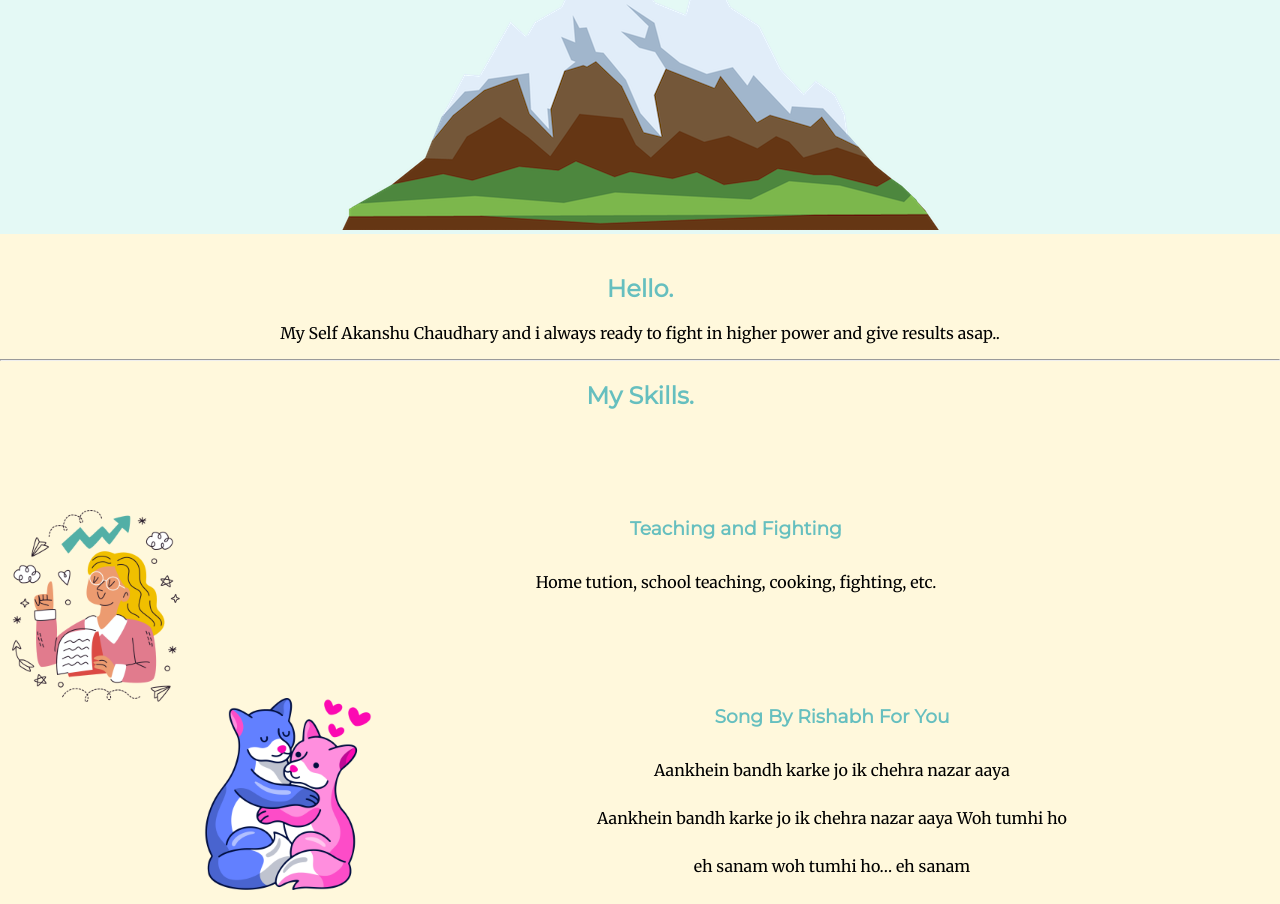
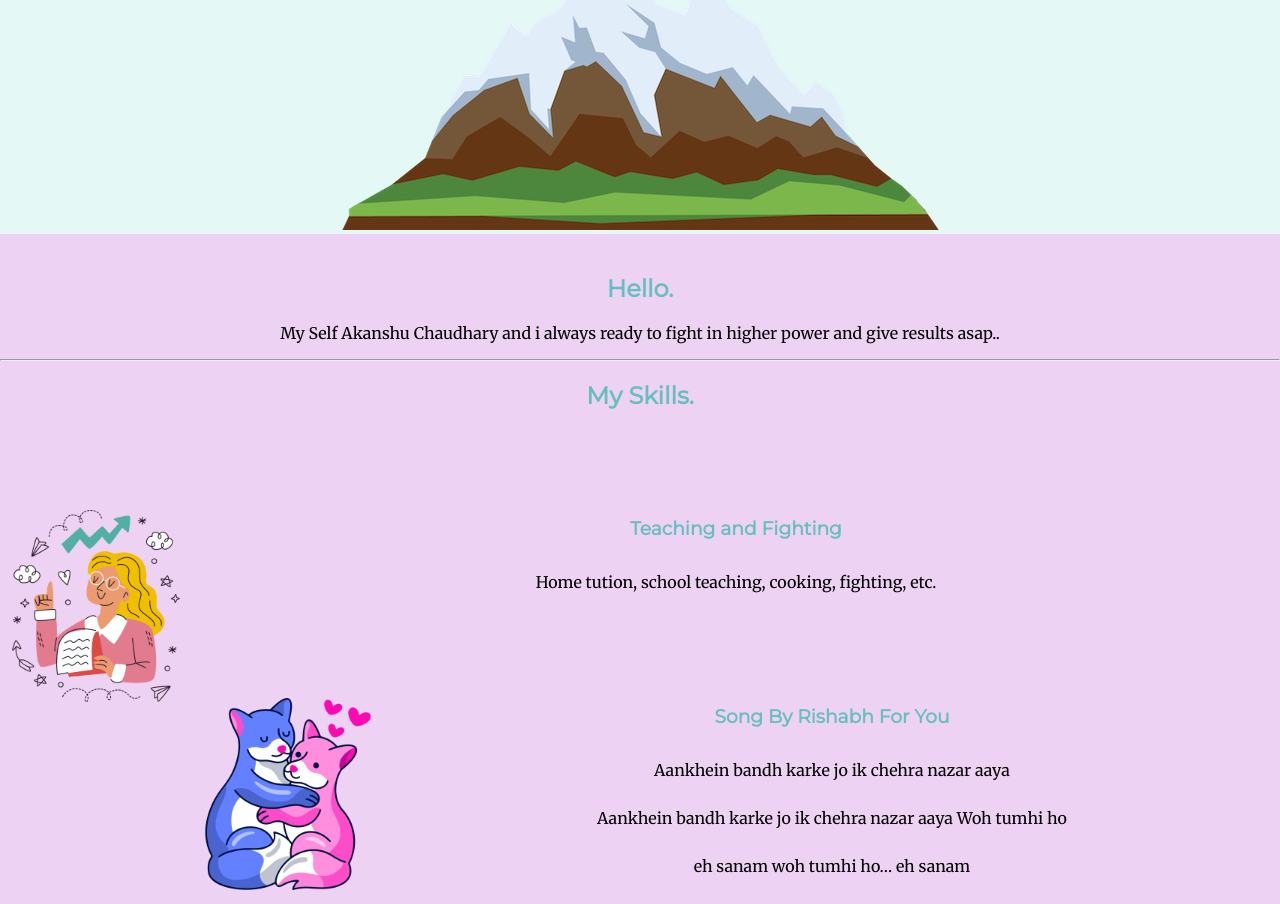
Before and after one commit to RishabhSheyoran/New-Project, a plain HTML site: page index.html in a window 1280 px wide. Shown: the part 616-1520 px from the top of the page. Drawn offline with Linux system fonts and the light colour scheme.

Commit message:
Update styles.css

```diff
--- a/css/styles.css
+++ b/css/styles.css
@@ -36,7 +36,7 @@ h3{
 }
 
 .middle-container {
-background-color: #FFF8DC
+background-color: #EDD2F3
 
 }
 
```
